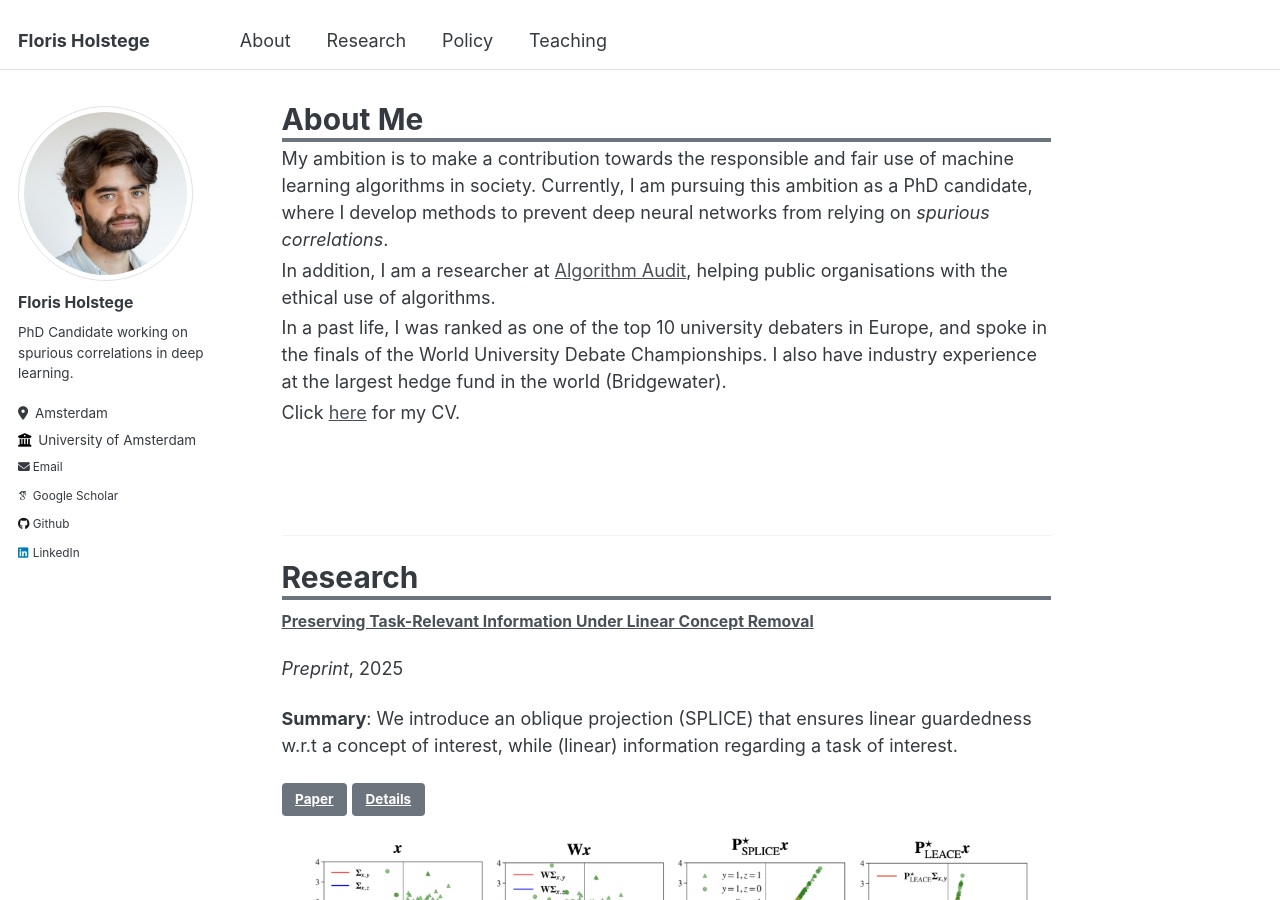
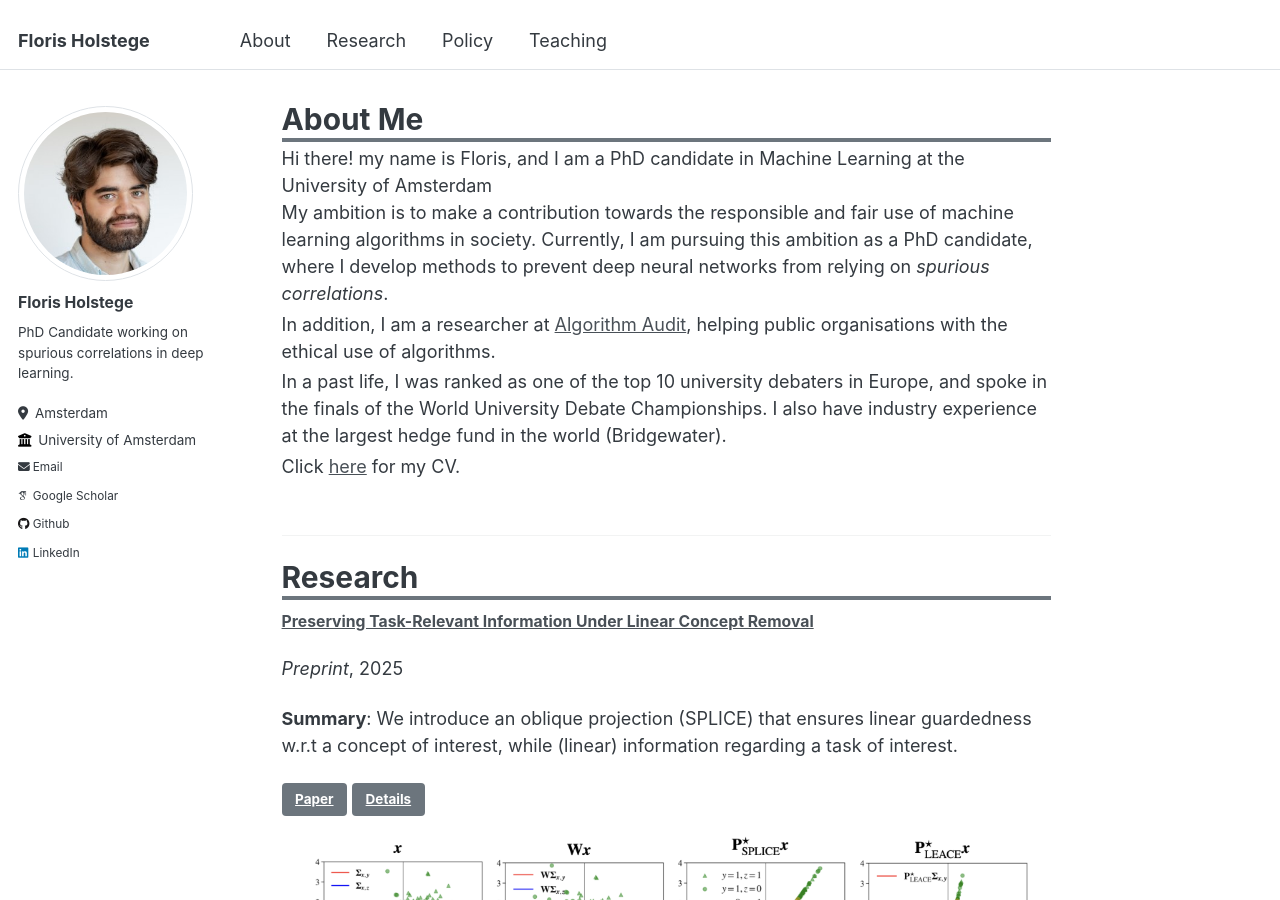
Before and after one commit to fholstege/fholstege.github.io, a Jekyll site: the page built from index.md, in a window 1280 px wide and 900 px high. Built offline with Jekyll 4.4.1, drawn with Linux system fonts in a browser that asks for light colours; some web fonts are replaced.

Commit message:
changed about

```diff
--- a/_includes/about.html
+++ b/_includes/about.html
@@ -1,6 +1,8 @@
 <div class="about-content">
 
-  <p  class="top">My ambition is to make a contribution towards the responsible and fair use of machine learning algorithms in society. Currently, I am pursuing this ambition as a PhD candidate, where I develop methods to prevent deep neural networks from relying on <i>spurious correlations</i>.</p>
+  <p  class="top"> Hi there! my name is Floris, and I am a PhD candidate in Machine Learning at the University of Amsterdam </p>
+
+    My ambition is to make a contribution towards the responsible and fair use of machine learning algorithms in society. Currently, I am pursuing this ambition as a PhD candidate, where I develop methods to prevent deep neural networks from relying on <i>spurious correlations</i>.</p>
 
 
   <p>In addition, I am a researcher at <a href="https://algorithmaudit.eu">Algorithm Audit</a>, helping public organisations with the ethical use of algorithms.</p>
```
Also changed, not shown: 1 other file.
